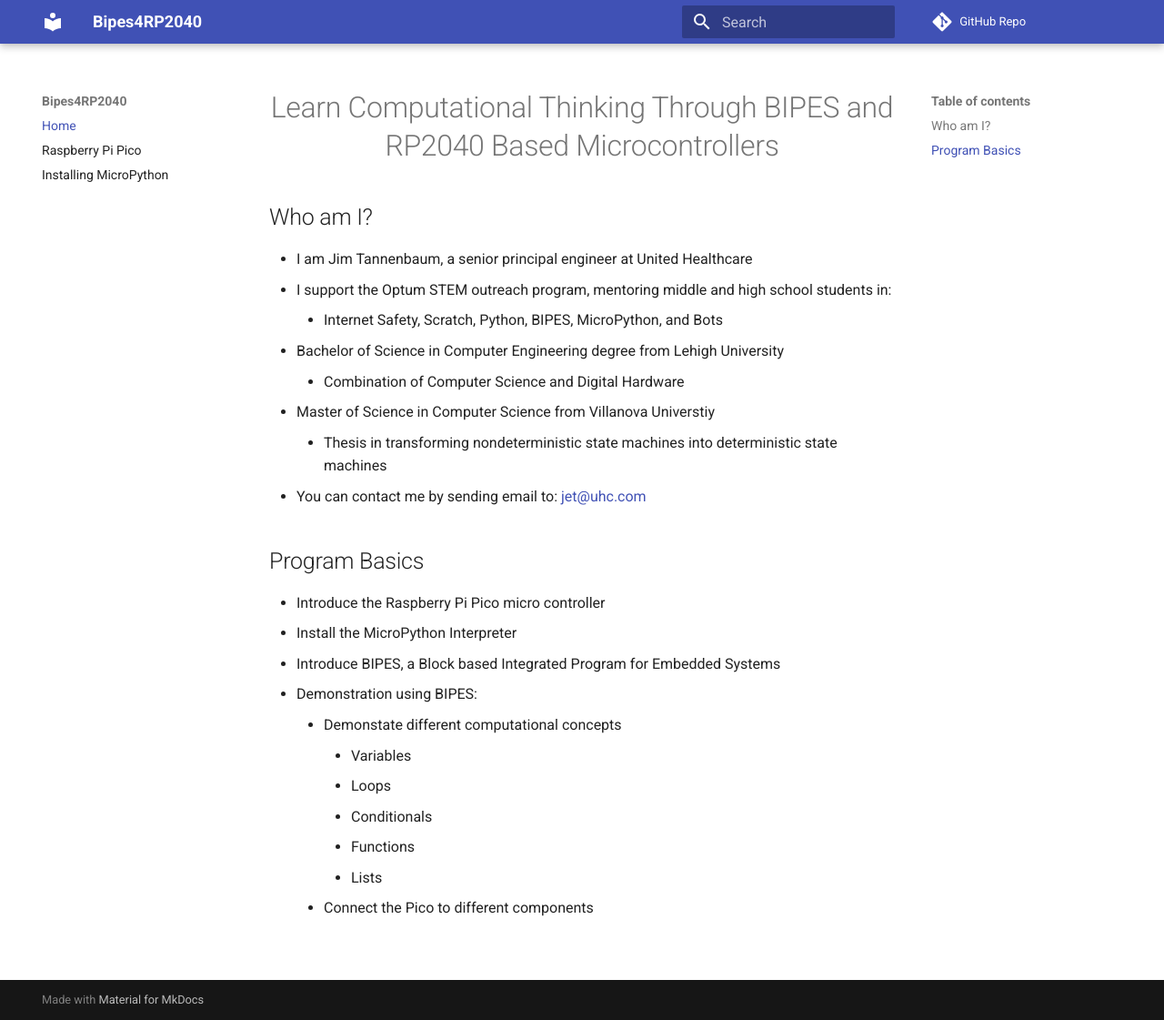
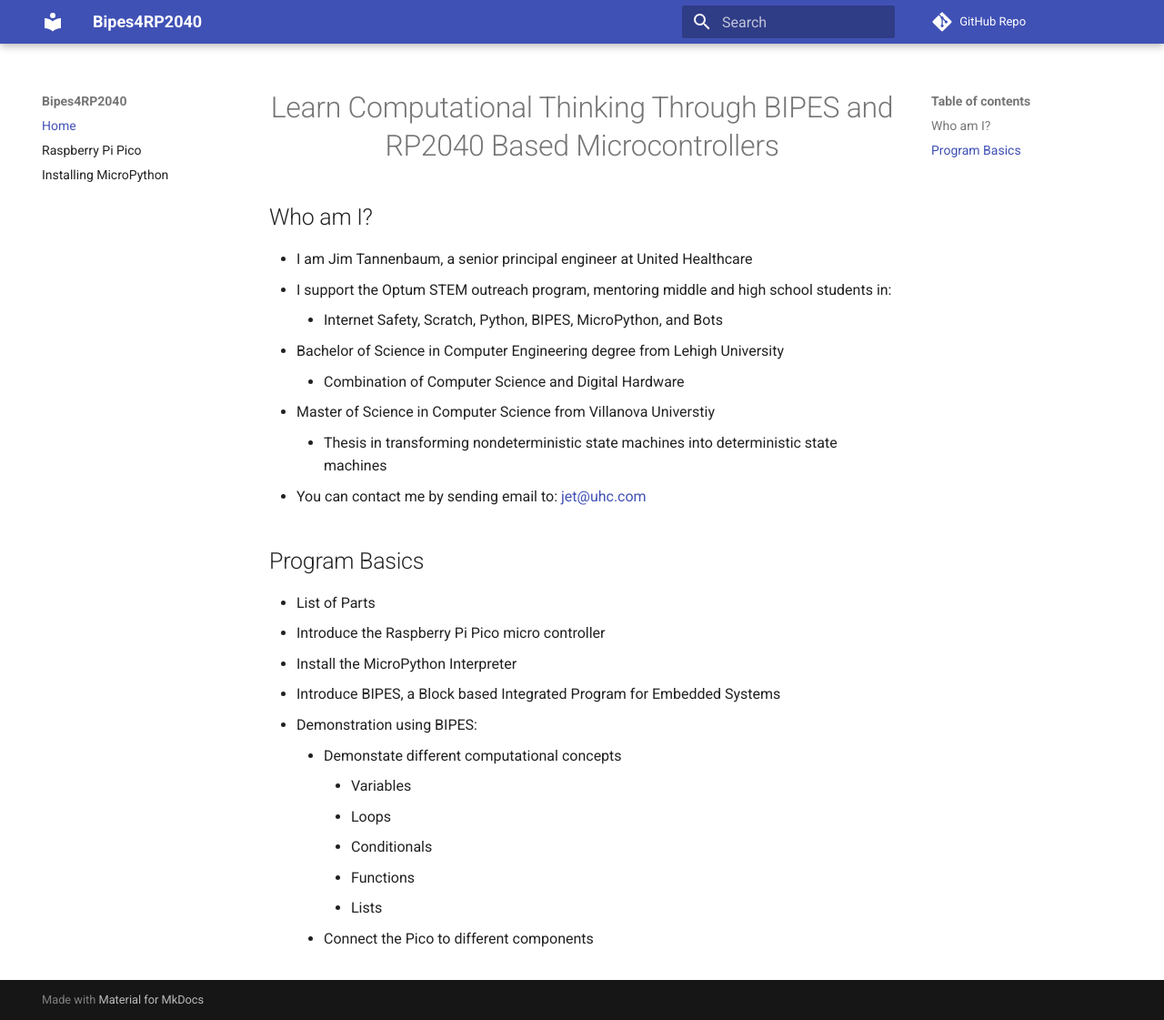
Before and after one commit to jetannenbaum/Bipes4RP2040, an MkDocs documentation site: the page built from docs/index.md, in a window 1280 px wide and 1121 px high. Shown: the whole window at 91% size. Built offline with MkDocs 1.6.1 and Material for MkDocs 9.7.7, drawn with Linux system fonts in a browser that asks for light colours; comment, search, counter and statistics services are not loaded.

Commit message:
Update index.md
Add a parts list section

```diff
--- a/docs/index.md
+++ b/docs/index.md
@@ -14,6 +14,7 @@
 
 ## Program Basics
 
+* List of Parts
 * Introduce the Raspberry Pi Pico micro controller
 * Install the MicroPython Interpreter
 * Introduce BIPES, a Block based Integrated Program for Embedded Systems
```
